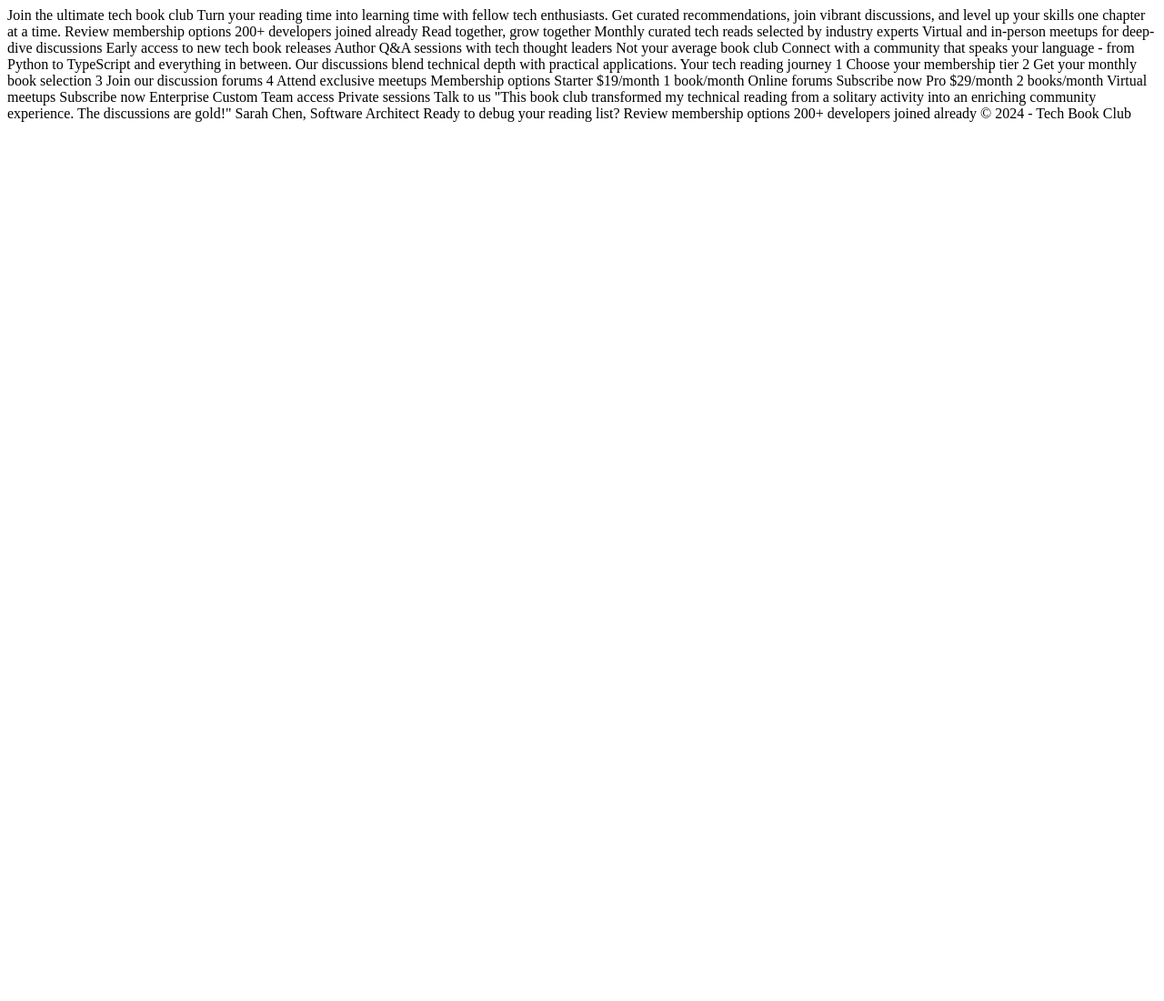
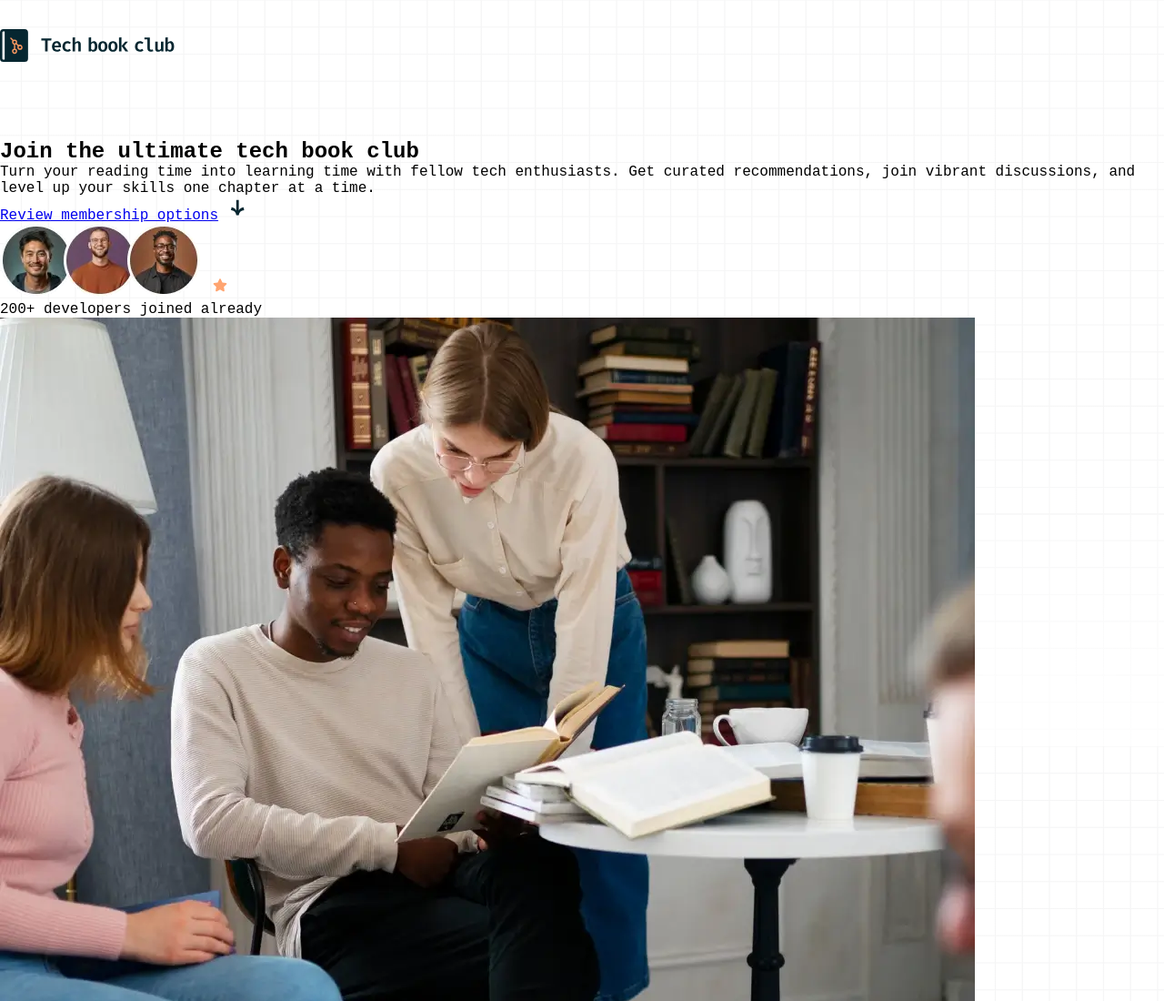
Before and after one commit to EshrakRahman/Tech-book-club-landing-page, a plain HTML site: page index.html in a window 1280 px wide. Shown: the top 1100 px of the page at 91% size. Before the commit the page ends 800 px from the top, so only its background shows below. Drawn offline with Linux system fonts and the light colour scheme; a web font is replaced by a local one.

Commit message:
header section markup complete

```diff
--- a/index.html
+++ b/index.html
@@ -23,14 +23,44 @@
 </head>
 <body>
 
-  Join the ultimate tech book club
+  <header>
+    <div class="glow">
+      <!-- <img src="assets/images/pattern-glow.svg" alt="glowing background image pattern" class="bg-top-glow"> -->
+    </div>
+    <nav>
+      <a href="#"><img class="logo" src="assets/images/logo.svg" alt="tech book club logo"></a>
+    </nav>
+    <section class="header-info">
+      <div class="left-box">
+        <h1 class="title">
+          Join the ultimate tech book club
+        </h1>
+        <p class="description">
 
-  Turn your reading time into learning time with fellow tech enthusiasts.
-  Get curated recommendations, join vibrant discussions, and level up your
-  skills one chapter at a time.
+          Turn your reading time into learning time with fellow tech enthusiasts.
+          Get curated recommendations, join vibrant discussions, and level up your
+          skills one chapter at a time.
+        </p>
+        <div class="review-btn">
+          <a href="#">Review membership options</a>
+          <img src="assets/images/icon-arrow-down.svg" alt="down arrow icon">
+        </div>
+        <div class="reviews">
+          <img src="assets/images/image-avatars.webp" alt="images of different users">
+          <img src="assets/images/icon-star.svg" alt="5 star review icon">
+          <p>  200+ developers joined already
+          </p>
+        </div>
+      </div>
+      <div class="right-box">
+        <img src="assets/images/image-hero-desktop.webp" alt="couple of people reading books in a room">
+      </div>
+    </section>
+  </header>
+
+
 
   Review membership options
-  200+ developers joined already
 
   Read together, grow together
 
--- a/styles/style.css
+++ b/styles/style.css
@@ -39,11 +39,87 @@
     --text--preset3--font--weight: 500;
     --text--preset3--line--height: 130%;
     --text--preset3--mb--line--height: 110%;
-    --text--preset3--letter--spacing: -1px;
+    --text--preset3--letter--spacing: -0.0625rem;
+
+    --text--preset4--font--size: 1.5rem;
+    --text--preset4--font--weight: 500;
+    --text--preset4--regular--font--weight: 400;
+    --text--preset4--line--height: 110%;
+    --text--preset4--letter--spacing: -0.0625rem;
+
+    --text--preset5--font--size: 1.25rem;
+    --text--preset5--font--weight: 500;
+    --text--preset5--regular--font--weight: 400;
+    --text--preset5--line--height: 140%;
+    --text--preset5--letter--spacing: -0.03125rem;
+
+    --text--preset6--font--size: 1.125rem;
+    --text--preset6--font--weight: 500;
+    --text--preset6--line-height: 130%;
+    --text--preset5--letter--spacing: -0.03125rem;
+    --text--preset6--mb-font-size: 1rem;
+
+    --text--preset7--font--size: .875rem;
+    --text--preset7--font--weight: 400;
+    --text--preset7--line-height: 120%;
+    --text--preset5--letter--spacing: -0.03125rem;
 
 
+    /* spacing */
+    --spacing-0: 0;
+    --spacing-025: 0.125rem;   /* 2px */
+    --spacing-050: 0.25rem;    /* 4px */
+    --spacing-075: 0.375rem;   /* 6px */
+    --spacing-100: 0.5rem;     /* 8px */
+    --spacing-150: 0.75rem;    /* 12px */
+    --spacing-200: 1rem;       /* 16px */
+    --spacing-250: 1.25rem;    /* 20px */
+    --spacing-300: 1.5rem;     /* 24px */
+    --spacing-400: 2rem;       /* 32px */
+    --spacing-500: 2.5rem;     /* 40px */
+    --spacing-600: 3rem;       /* 48px */
+    --spacing-800: 4rem;       /* 64px */
+    --spacing-1000: 5rem;      /* 80px */
 
 
-
+    /* border radius */
+    --radius-0: 0;
+    --radius-4: 0.25rem;   /* 4px */
+    --radius-6: 0.375rem;  /* 6px */
+    --radius-8: 0.5rem;    /* 8px */
+    --radius-10: 0.625rem; /* 10px */
+    --radius-12: 0.75rem;  /* 12px */
+    --radius-16: 1rem;     /* 16px */
+    --radius-20: 1.25rem;  /* 20px */
+    --radius-24: 1.5rem;   /* 24px */
+    --radius-full: 62.4375rem; /* 999px */
 
 }
+
+* {
+    margin: 0;
+    padding: 0;
+    box-sizing: border-box;
+    font-family: var(--font--martin);
+}
+
+body {
+    background-color: var(--neutral--000);
+    display: flex;
+    flex-direction: column;
+    justify-content: start;
+    align-items: center;
+    width: 100%;
+    height: 100%;
+
+}
+
+header {
+    max-width: 90rem;
+    background-image: url(../assets/images/pattern-light-bg.svg);
+    /* max-height: 52.125rem; */
+}
+
+header nav{
+    margin: 2rem 0 5rem 0;
+}
```
